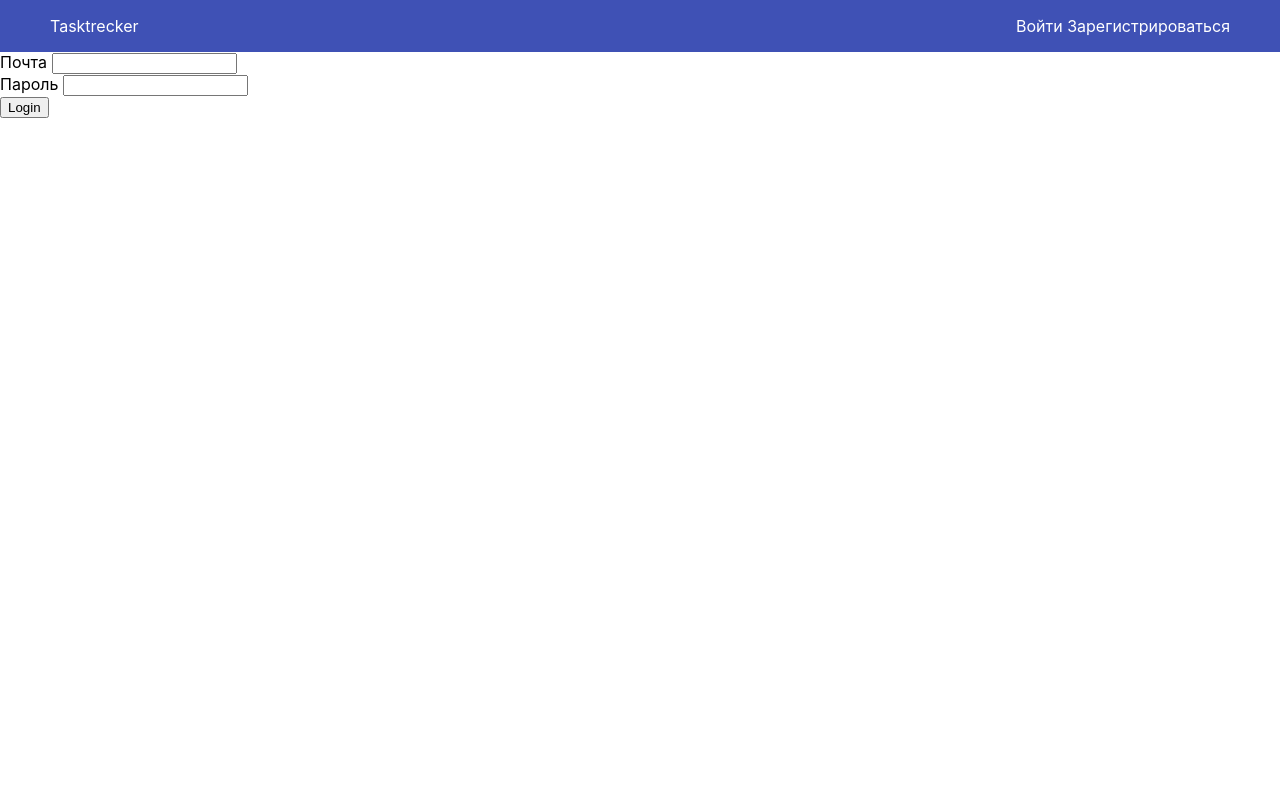
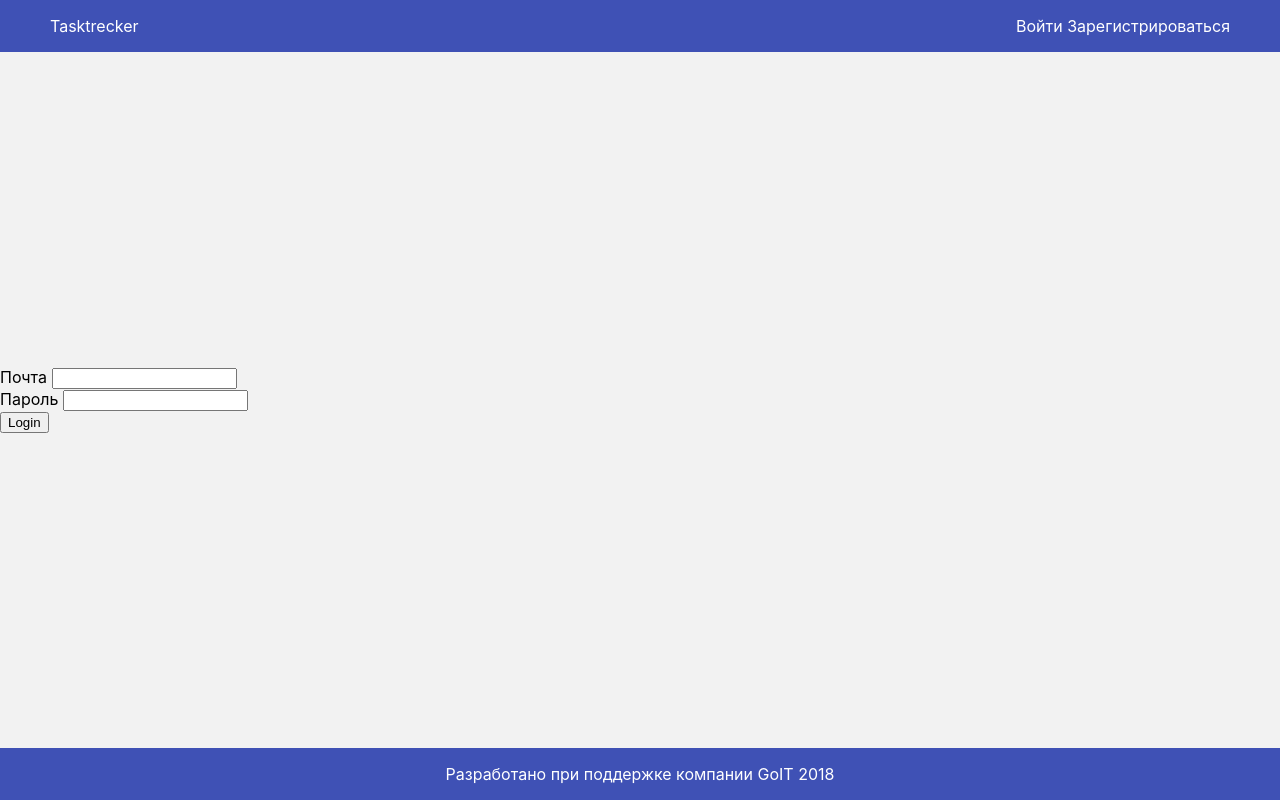
Before and after one commit to Barik85/tasktrecker, a React app: page /login in a window 1280 px wide. Built offline with nearby package versions, Linux system fonts and the light colour scheme.

Commit message:
Empty main page is ready

```diff
--- a/src/components/App.js
+++ b/src/components/App.js
@@ -4,14 +4,16 @@ import { Route, Switch, withRouter } from 'react-router-dom';
 import { connect } from 'react-redux';
 import NotFoundPage from '../pages/NotFoundPage';
 import Login from './login/Login';
-import Home from '../pages/Home';
+import Home from './home/homeContainer';
 import Header from './header/headerContainer';
+import Footer from './footer/footer';
 import ProtectedRoute from './shared/ProtectedRoute';
 import Profile from '../pages/Profile';
 import Register from '../components/register/Register';
+import styles from './App.module.scss';
 
 const App = ({auth}) => (
-  <div>
+  <div className={styles.wrapper}>
     <Header />
     <Switch>
       <Route exact path="/" component={Home} />
@@ -20,6 +22,7 @@ const App = ({auth}) => (
       <ProtectedRoute exact path="/profile" component={Profile} authenticated={auth} redirectTo="/login" />
       <Route component={NotFoundPage} />
     </Switch>
+    <Footer />
   </div>
 );
 
--- /dev/null
+++ b/src/components/App.module.scss
@@ -0,0 +1,7 @@
+.wrapper {
+  min-height: 100vh;
+  display: flex;
+  flex-direction: column;
+  justify-content: space-between;
+  background-color: #f2f2f2;
+}
--- /dev/null
+++ b/src/components/footer/footer.jsx
@@ -0,0 +1,11 @@
+import React from 'react';
+
+import styles from './footer.module.scss';
+
+const Footer = () => (
+    <footer className={styles.footer}>
+        <p className={styles.text}>Разработано при поддержке компании GoIT 2018</p>
+    </footer>
+)
+
+export default Footer;
--- /dev/null
+++ b/src/components/footer/footer.module.scss
@@ -0,0 +1,11 @@
+@import 'styles/_colors.scss';
+
+.footer {
+  background-color: $violet;
+  display: flex;
+  justify-content: center;
+}
+
+.text {
+  color: #fff;
+}
--- /dev/null
+++ b/src/components/home/Home.jsx
@@ -0,0 +1,32 @@
+import React from 'react';
+import styles from './home.module.scss';
+import Button from '../../components/shared/Button';
+
+
+const CardsList = [];
+
+const cardListEmpty = (CardsList.length > 0);
+const PublicActions = () => (<div>Hello world from home!</div>);
+
+const PrivateActions = () => (
+  <div className={styles.home}>
+    {cardListEmpty ?
+    "Здесь будет список карточек CardsList" : "Пока что ничего не создано"}
+    <Button text="Добавить задачу"/>
+  </div>
+)
+const Home = ({authenticated, ...props}) => (
+
+    <main className={styles.wrapper}>
+
+      { authenticated ?
+        (
+          <PrivateActions {...props}/>
+        ) : (
+          <PublicActions />
+        )
+      }
+    </main>
+);
+
+export default Home;
--- /dev/null
+++ b/src/components/home/home.module.scss
@@ -0,0 +1,19 @@
+@import 'styles/_colors.scss';
+
+.button {
+  border: none;
+  border-radius: 5px;
+  background-color: $orange;
+  padding: 0.5rem 1rem;
+}
+
+.wrapper {
+  display: flex;
+  justify-content: center;
+}
+
+.home {
+  background-color: #f2f2f2;
+  display: flex;
+  flex-direction: column;
+}
--- /dev/null
+++ b/src/components/home/homeContainer.js
@@ -0,0 +1,14 @@
+import {connect} from 'react-redux';
+import Home from './Home';
+import {signOut} from '../../components/login/loginActions';
+
+const mSTP = state => ({
+  authenticated: state.session.authenticated,
+  userName: state.session.user.name,
+});
+
+const mDTP = dispatch => ({
+  handleLogout: () => dispatch(signOut())
+});
+
+export default connect(mSTP, mDTP)(Home);
--- /dev/null
+++ b/src/components/shared/Button.jsx
@@ -0,0 +1,13 @@
+import React from 'react';
+import PropTypes from 'prop-types';
+import styles from './Button.module.scss';
+
+const Button = (props) => (
+    <button className={styles.button}>{props.text}</button>
+)
+
+Button.propTypes = {
+    text: PropTypes.string.isRequired
+}
+
+export default Button;
--- /dev/null
+++ b/src/components/shared/Button.module.scss
@@ -0,0 +1,23 @@
+@import 'styles/_colors.scss';
+
+.button {
+  border: none;
+  border-radius: 5px;
+  background-color: $orange;
+  padding: 0.5rem 1rem;
+  margin: 1rem;
+  color: #fff;
+  box-shadow: #999 3px 3px 9px 0;
+
+  &::before {
+    content: "";
+    display: inline-block;
+    background-image: url(../../img/plus-button.svg);
+    background-repeat: no-repeat;
+    background-position: center center;
+    height: 16px;
+    width: 16px;
+    vertical-align: middle;
+    margin-right: 5px;
+  }
+}
--- a/src/styles/_colors.scss
+++ b/src/styles/_colors.scss
@@ -1 +1,2 @@
 $violet: #3f51b5;
+$orange: #fe5722;
```
Also changed, not shown: src/img/plus-button.svg (added), 1 other file (tests, documents, lock files or other folders).
